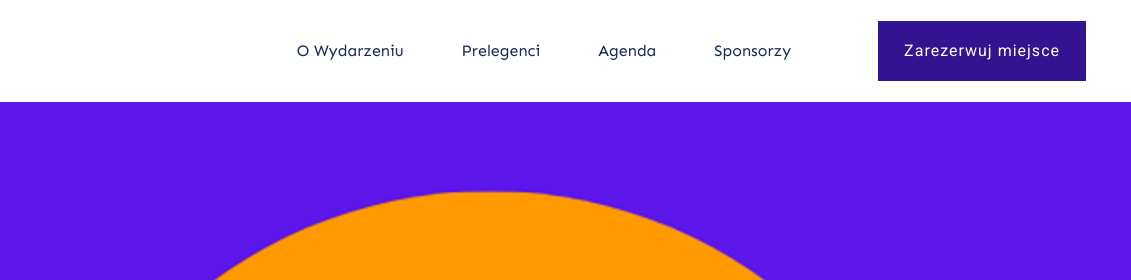
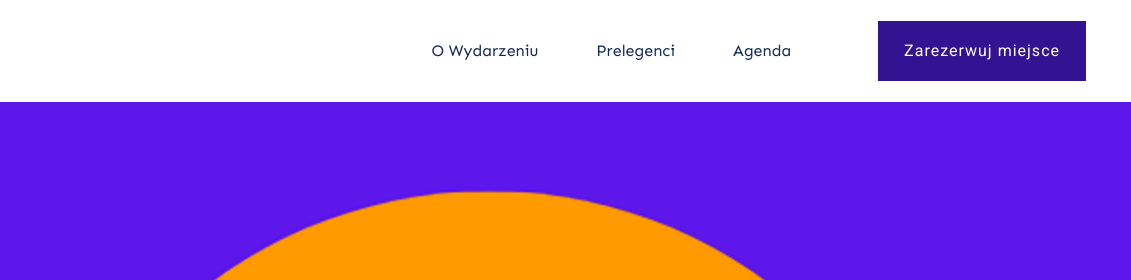
Before and after one commit to szkoladotneta/bdc-devopsdays, a plain HTML site: page index.html in a window 1280 px wide. Shown: the top 280 px of the page, 149-1280 px from the left. Drawn offline with Linux system fonts and the light colour scheme.

Commit message:
Usunięcie sponsórów

```diff
--- a/index.html
+++ b/index.html
@@ -3,7 +3,7 @@
 <head>
     <meta charset="utf-8">
     <meta http-equiv="x-ua-compatible" content="ie=edge">
-    <title> [BDC] DDD (Dawaj Dawaj Deploy) Days </title>
+    <title>DDD (Dawaj Dawaj Deploy) Days</title>
     <meta name="description" content="">
     <meta name="viewport" content="width=device-width, initial-scale=1">
     <link rel="manifest" href="site.webmanifest">
@@ -67,7 +67,7 @@
                                         <li><a class="nav-link page-scroll" href="#about">O Wydarzeniu</a></li>
                                         <li><a class="nav-link page-scroll" href="#speakers">Prelegenci</a></li>
                                         <li><a class="nav-link page-scroll" href="#schedule">Agenda</a></li>
-                                        <li><a class="nav-link page-scroll" href="#sponsors">Sponsorzy</a></li>
+                                        <!--li><a class="nav-link page-scroll" href="#sponsors">Sponsorzy</a></li-->
                                     </ul>
                                 </nav>
                             </div>
@@ -498,11 +498,11 @@
     </section>
     <!-- accordion End -->
     <!--? Brand Area Start-->
+    <!--
     <section id="sponsors" class="section work-company section-padding30" style="background: #2e0e8c;">
         <div class="container">
             <div class="row align-items-center">
                 <div class="col-lg-5 col-md-8">
-                    <!-- Section Tittle -->
                     <div class="section-tittle section-tittle2 mb-50">
                         <h2>Our Top Genaral Sponsors.</h2>
                         <p>There arge many variations ohf passages of sorem gp ilable, but the majority have ssorem gp iluffe.</p>
@@ -547,6 +547,7 @@
             </div>
         </div>
     </section>
+    -->
     <!-- Brand Area End-->
     </main>
     <footer>
```
